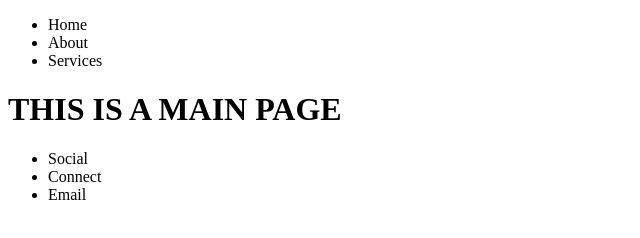
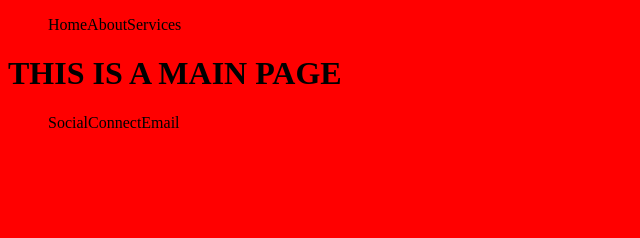
Before and after one commit to harikrishnan2193/dummy_git, a plain HTML site: page index.html in a window 1280 px wide. Shown: the whole page, without its empty margins (0-640 px from the left). Drawn offline with Linux system fonts and the light colour scheme.

Commit message:
initial styles

```diff
--- a/index.html
+++ b/index.html
@@ -4,6 +4,7 @@
     <meta charset="UTF-8" />
     <meta name="viewport" content="width=device-width, initial-scale=1.0" />
     <title>Document</title>
+    <link rel="stylesheet" href="/styles.css" />
   </head>
   <body>
     <header>
--- /dev/null
+++ b/styles.css
@@ -0,0 +1,10 @@
+body {
+  background-color: red;
+}
+ul {
+  display: flex;
+}
+
+ul li {
+  list-style-type: none;
+}
```
